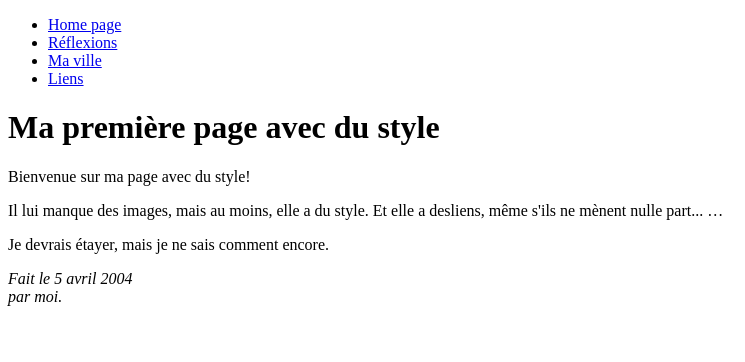
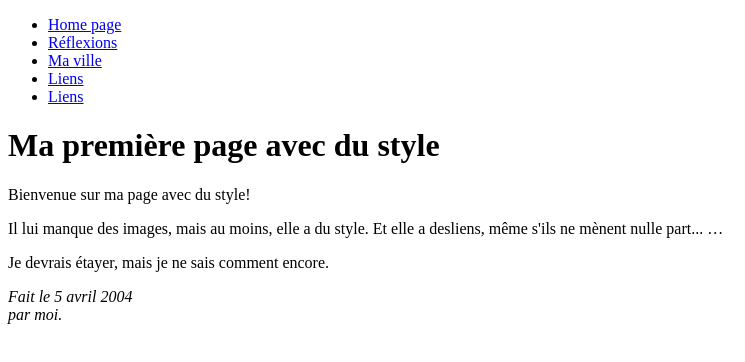
Before and after one commit to khalilatalla/netlify-tuto, a plain HTML site: page index.html in a window 1280 px wide. Shown: the whole page, without its empty margins (0-745 px from the left). Drawn offline with Linux system fonts and the light colour scheme.

Commit message:
second_commit

```diff
--- a/index.html
+++ b/index.html
@@ -12,6 +12,7 @@
   <li><a href="reflexions.html">Réflexions</a>
   <li><a href="ville.html">Ma ville</a>
   <li><a href="liens.html">Liens</a>
+  <li><a href="contacter-Nous.html">Liens</a>
 </ul>
 
 <!-- Contenu principal -->
```
